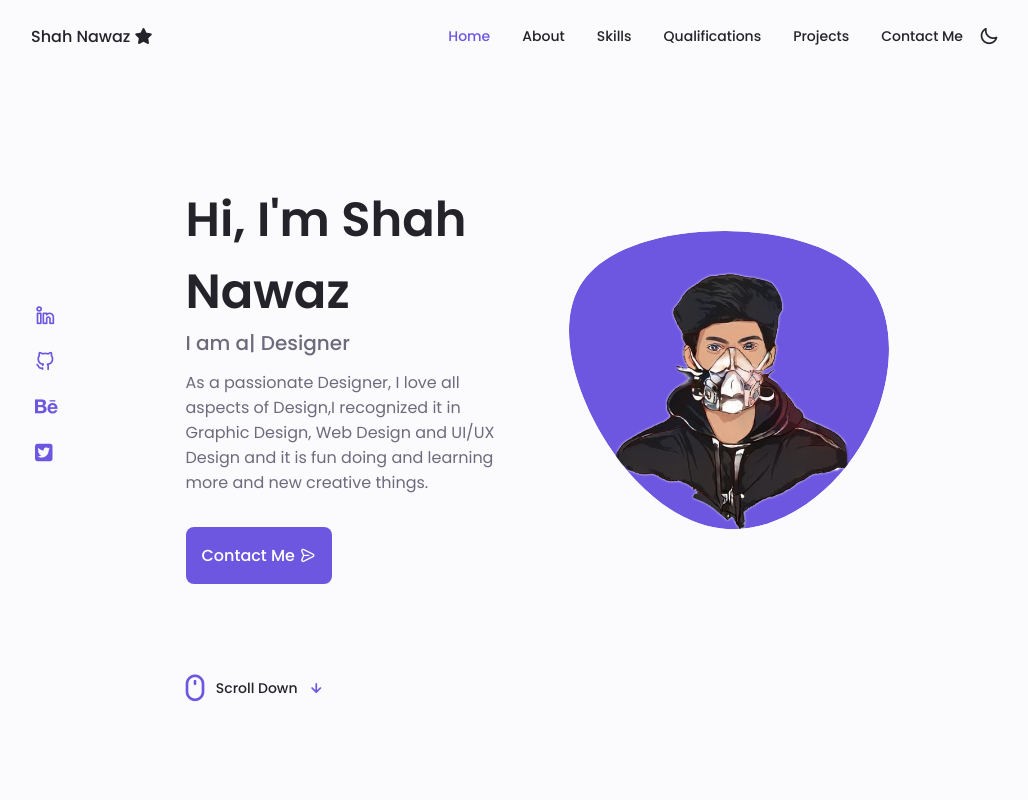
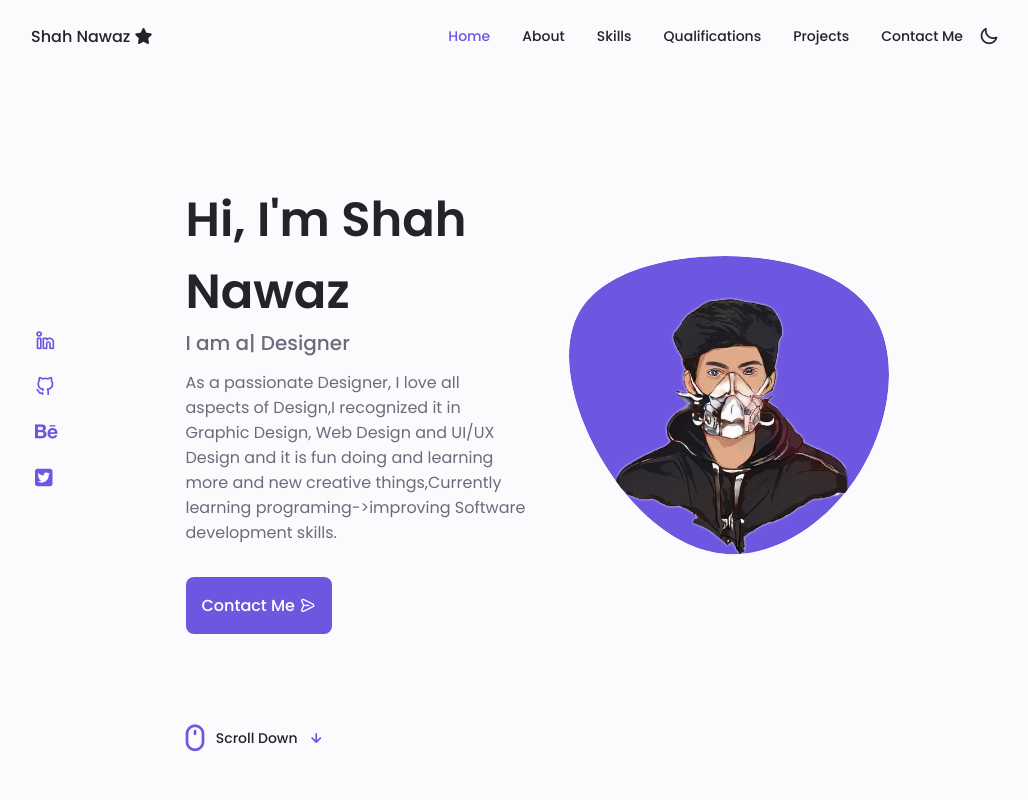
Before and after one commit to shnwz3/Portfolio, a plain HTML site: page index.html in a window 1280 px wide. Shown: the top 800 px of the page, without its empty margins (125-1153 px from the left). Drawn offline with nearby package versions, Linux system fonts and the light colour scheme.

Commit message:
Update index.html

```diff
--- a/index.html
+++ b/index.html
@@ -129,7 +129,7 @@
             <p class="home_description">
               As a passionate Designer, I love all aspects of Design,I recognized it in Graphic Design,
               Web Design and UI/UX Design and it is fun doing and learning
-              more and new creative things.
+              more and new creative things,Currently learning programing->improving Software development skills.
             </p>
             <a href="#contact" class="button button--flex">
               Contact Me
```
